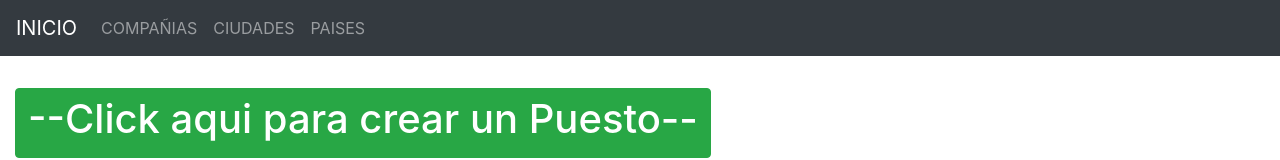
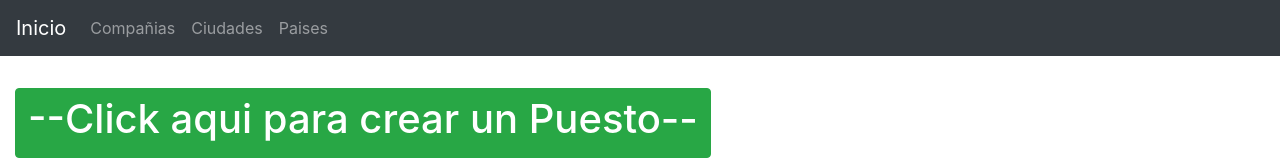
Before and after one commit to maximarsoficial/practicareact, a React (Create React App) app: page / in a window 1280 px wide. Shown: the top 160 px of the page. Built offline with nearby package versions, Linux system fonts and the light colour scheme.

Commit message:
Update NavBar.jsx

```diff
--- a/src/views/NavBar.jsx
+++ b/src/views/NavBar.jsx
@@ -14,7 +14,7 @@ class NavBar extends React.Component {
     <p>
         <nav className="navbar navbar-expand-md navbar-dark fixed-top bg-dark">
 
-            <Link className="navbar-brand" to="/">INICIO</Link>
+            <Link className="navbar-brand" to="/">Inicio</Link>
             <button
                 className="navbar-toggler"
                 type="button"
@@ -28,13 +28,13 @@ class NavBar extends React.Component {
             <div className="collapse navbar-collapse" id="navbarCollapse">
               <ul className="navbar-nav mr-auto">
                   <li className="nav-item ">
-                      <Link className="nav-link" to="/Companies">COMPAÑIAS <span className="sr-only">(current)</span></Link>
+                      <Link className="nav-link" to="/Companies">Compañias <span className="sr-only">(current)</span></Link>
                   </li>
                   <li className="nav-item">
-                      <Link className="nav-link" to="/Cities">CIUDADES</Link>
+                      <Link className="nav-link" to="/Cities">Ciudades</Link>
                   </li>
                    <li className="nav-item">
-                      <Link className="nav-link" to="/Countries">PAISES</Link>
+                      <Link className="nav-link" to="/Countries">Paises</Link>
                   </li>
 
               </ul>
```
